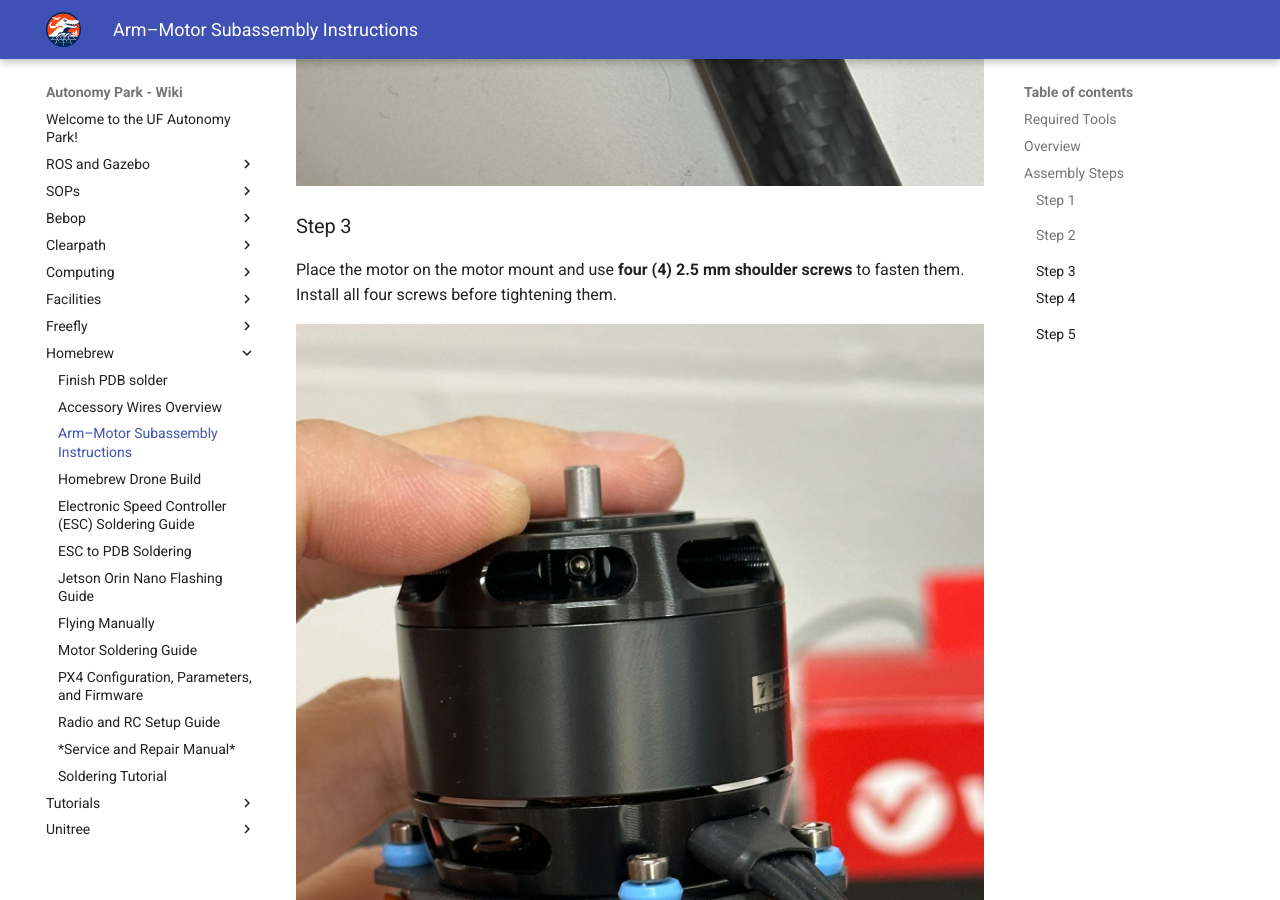
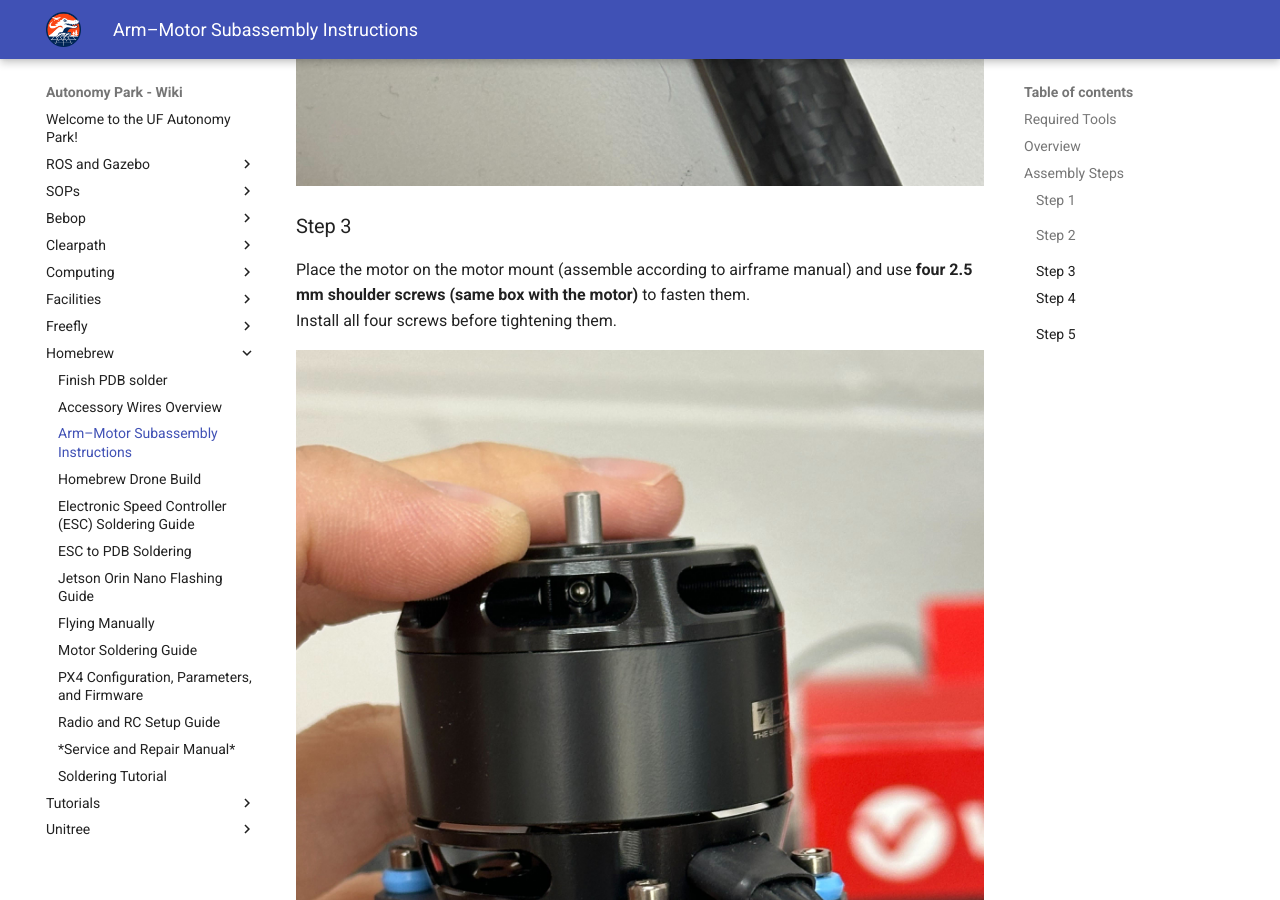
Before and after one commit to UFL-Autonomy-Park/apark_wiki, an MkDocs documentation site: the page built from docs/homebrew/arm-motor assembly.md, in a window 1280 px wide and 900 px high, scrolled down 2997 px. Built offline with MkDocs 1.6.1 and Material for MkDocs 9.7.7, drawn with Linux system fonts in a browser that asks for light colours.

Commit message:
Update arm-motor assembly.md

```diff
--- a/docs/homebrew/arm-motor assembly.md
+++ b/docs/homebrew/arm-motor assembly.md
@@ -28,7 +28,7 @@ Slide in the plastic brackets that will mount the arm to the body plates later.
 ---
 
 ### Step 3
-Place the motor on the motor mount and use **four (4) 2.5 mm shoulder screws** to fasten them.
+Place the motor on the motor mount (assemble according to airframe manual) and use **four 2.5 mm shoulder screws (same box with the motor)** to fasten them.
 Install all four screws before tightening them.
 
 ![4](../images/homebrew/Arm_Assem/step-4.jpg)
```
